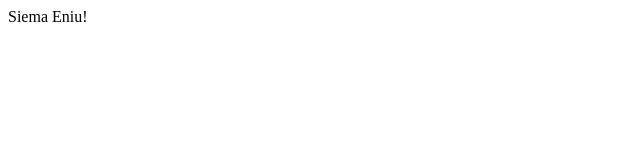
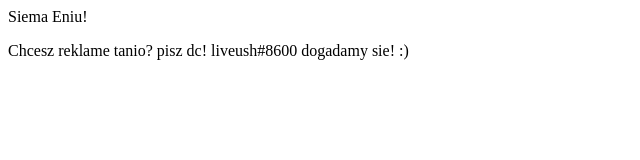
Before and after one commit to drunkguild/drunkguild.github.io, a plain HTML site: page index.html in a window 1280 px wide. Shown: the whole page, without its empty margins (0-640 px from the left). Drawn offline with Linux system fonts and the light colour scheme.

Commit message:
Update index.html

```diff
--- a/index.html
+++ b/index.html
@@ -6,6 +6,7 @@
 
 <body>
 <p>Siema Eniu!</p>
+<p>Chcesz reklame tanio? pisz dc! liveush#8600 dogadamy sie! :)</p>
 </body>
 
 </html>
```
